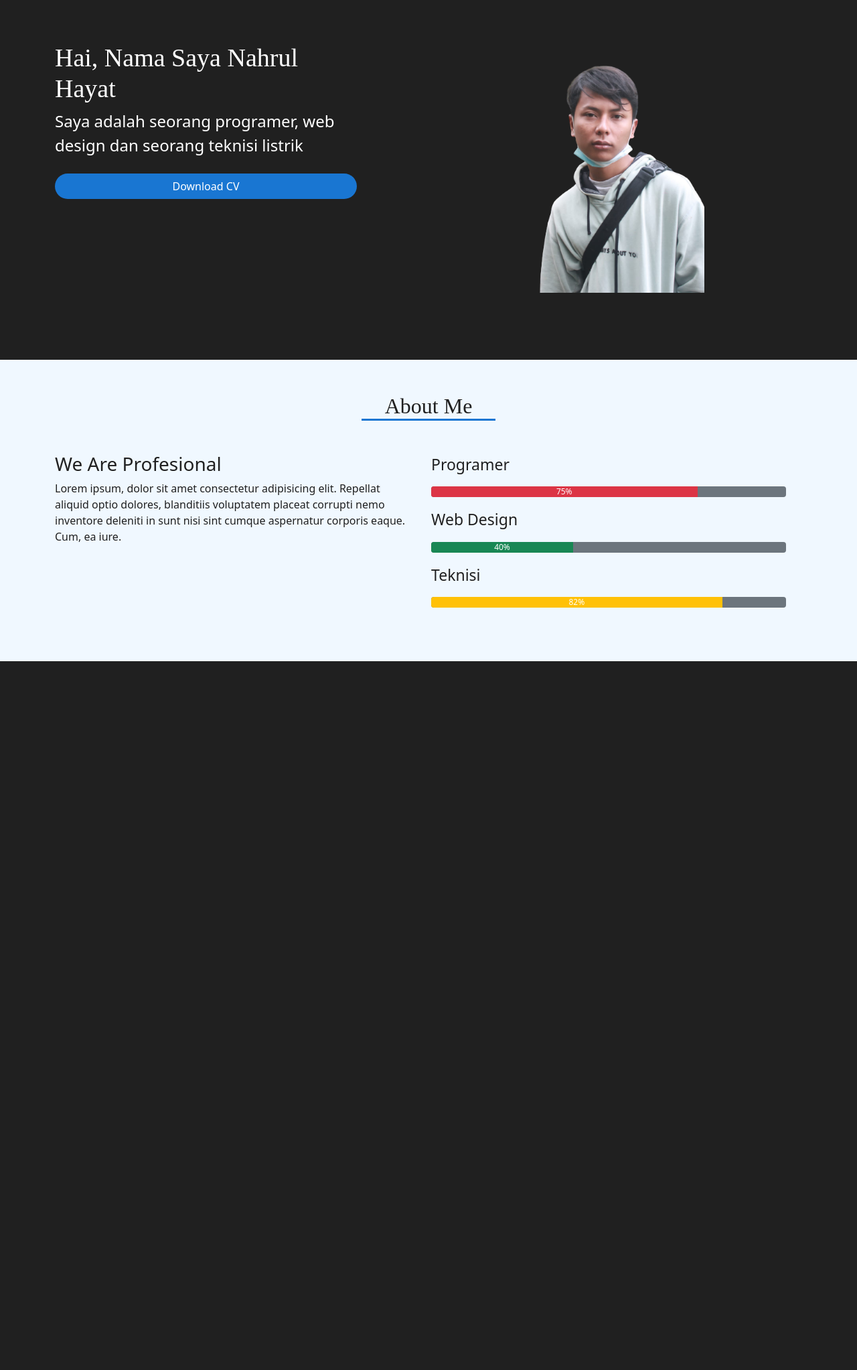
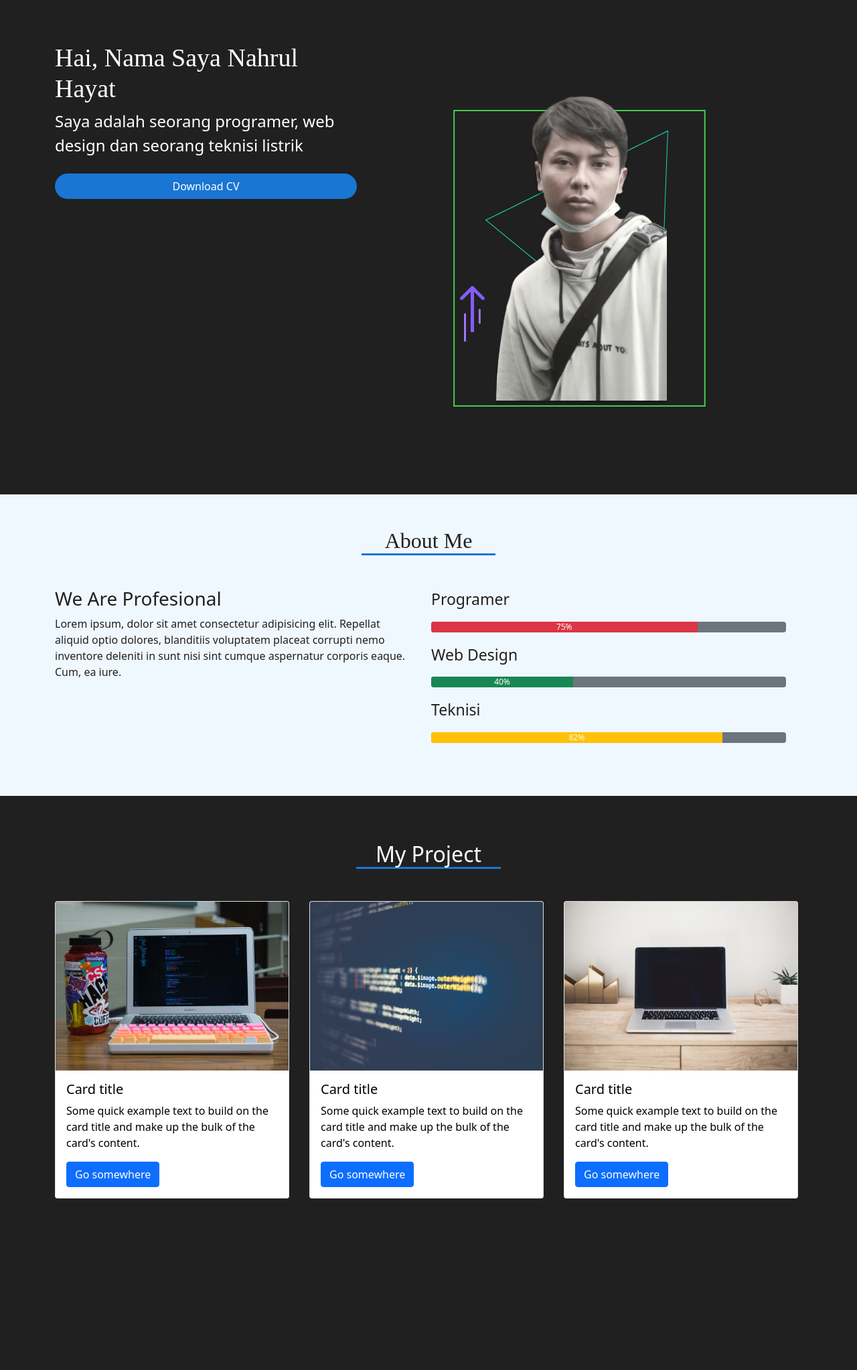
Before and after one commit to Nahrul/portfolio, a PHP site: page / in a window 1280 px wide. Shown: the part 56-2101 px from the top of the page at 67% size. After the commit the page ends 1845 px from the top, so only its background shows below. Run offline with PHP 8.4, Linux system fonts and the light colour scheme.

Commit message:
menambahkan section my project dan mengganti gambar hero

```diff
--- a/index.html
+++ b/index.html
@@ -25,13 +25,13 @@
                   <a class="nav-link active" aria-current="page" href="#">Home</a>
                 </li>
                 <li class="nav-item">
-                  <a class="nav-link" href="/assets/about/index.html">About</a>
+                  <a class="nav-link" href="">About</a>
                 </li>
                 <li class="nav-item">
                   <a class="nav-link" href="#">My Project</a>
                 </li>
                 <li class="nav-item ">
-                  <a class="nav-link" href="login/login.html">
+                  <a class="nav-link" href="">
                     Contact Me
                   </a>
                 </li>
@@ -41,6 +41,7 @@
         </nav>
 <!-- end navbar -->
         <!-- hero -->
+    <div class="full-page">
       <section>
           <div class="container mt-5">
             <div class="row hero">
@@ -48,13 +49,13 @@
                     <h4>Hai, Nama Saya Nahrul Hayat</h4>
                     <p>Saya adalah seorang programer, web design dan seorang teknisi listrik</p>
 
-                    <a class="btn mt-4 tombol rounded-pill" href="login/login.html">
+                    <a class="btn mt-4 tombol rounded-pill" href="">
                       Download CV
                     </a>
 
                 </div>
                 <div class="col-md-7">
-                  <img src="assets/img/nahrul.png" class="img-fluid" alt="...">
+                  <img src="assets/img/Group 13.png" class="img-fluid" alt="...">
 
                 </div>
               </div>
@@ -101,6 +102,51 @@
       </section>
       <!-- end about -->
 
+      <!-- my project -->
+      <section id="project">
+        <div class="container  mt-5">
+          <div class="row mb-5">
+            <div class="col-md text-center">
+              <h2>My Project</h2>
+            </div>
+          </div>
+          <div class="row">
+            <div class="col">
+              <div class="card mb-3">
+                <img src="assets/img/1.png" class="card-img-top" alt="...">
+                <div class="card-body">
+                  <h5 class="card-title">Card title</h5>
+                  <p class="card-text">Some quick example text to build on the card title and make up the bulk of the card's content.</p>
+                  <a href="#" class="btn btn-primary">Go somewhere</a>
+                </div>
+              </div>
+            </div>
+            <div class="col">
+              <div class="card">
+                <img src="assets/img/2.png" class="card-img-top" alt="...">
+                <div class="card-body">
+                  <h5 class="card-title">Card title</h5>
+                  <p class="card-text">Some quick example text to build on the card title and make up the bulk of the card's content.</p>
+                  <a href="#" class="btn btn-primary">Go somewhere</a>
+                </div>
+              </div>
+            </div>
+            <div class="col">
+              <div class="card">
+                <img src="assets/img/3.png" class="card-img-top" alt="...">
+                <div class="card-body">
+                  <h5 class="card-title">Card title</h5>
+                  <p class="card-text">Some quick example text to build on the card title and make up the bulk of the card's content.</p>
+                  <a href="#" class="btn btn-primary">Go somewhere</a>
+                </div>
+              </div>
+            </div>
+          </div>
+        </div>
+      </section>
+      <!-- end my project -->
+    </div>
+
 
   <script type="text/javascript" src="assets/js/bootstrap.js"></script>
 </body>
--- a/style.css
+++ b/style.css
@@ -12,8 +12,9 @@
 
 /* hero */
 .hero img {
-  width: 315px;
-  margin-top: 20px;
+  width: 400px;
+  margin-top: -50px;
+  margin-left: 20px;
 }
 .hero h4 {
   font-family: "Bebas Neue";
@@ -59,7 +60,27 @@ section#about {
   margin-top: 50px;
 }
 
+/* my project */
+section#project {
+  color: #fff;
+}
+section#project h2 {
+  border-bottom: 3px solid #1976d2;
+  width: 216px;
+  margin: auto;
+  margin-top: 20px;
+}
+section#project .card {
+  color: #000;
+}
+
 /* utilitty */
+.full-page {
+  position: relative;
+  top: 0;
+  width: 100%;
+  overflow: hidden;
+}
 
 body {
   background-color: #202020;
@@ -84,7 +105,8 @@ body {
   }
   /* hero */
   .hero img {
-    margin-left: 180px;
+    width: 491px;
+    margin-left: 100px;
     margin-top: -100px;
   }
 
@@ -103,4 +125,8 @@ body {
   .progres {
     margin-top: 0;
   }
+  /* my project */
+  section#project .card {
+    width: 350px;
+  }
 }
```
Also changed, not shown: assets/img/1.png (added), assets/img/2.png (added), assets/img/3.png (added), assets/img/4.png (added), assets/img/5.png (added), assets/img/6.png (added), assets/img/Group 13.png (added).
